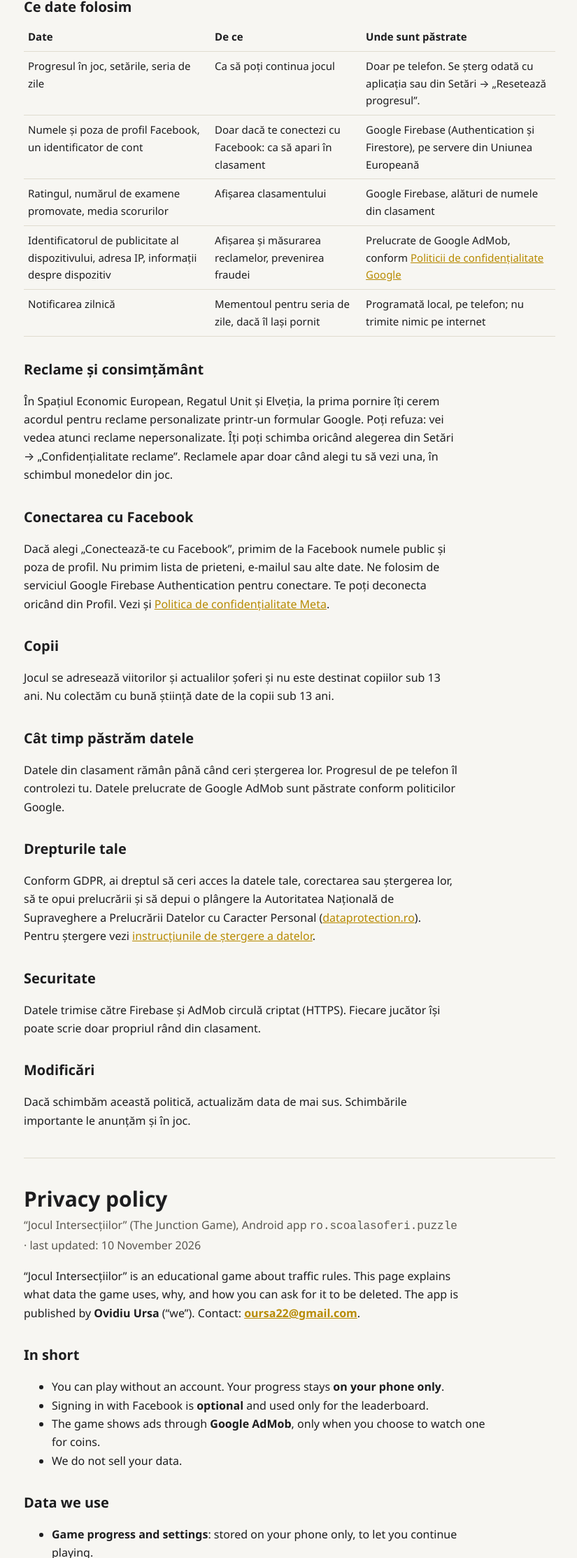
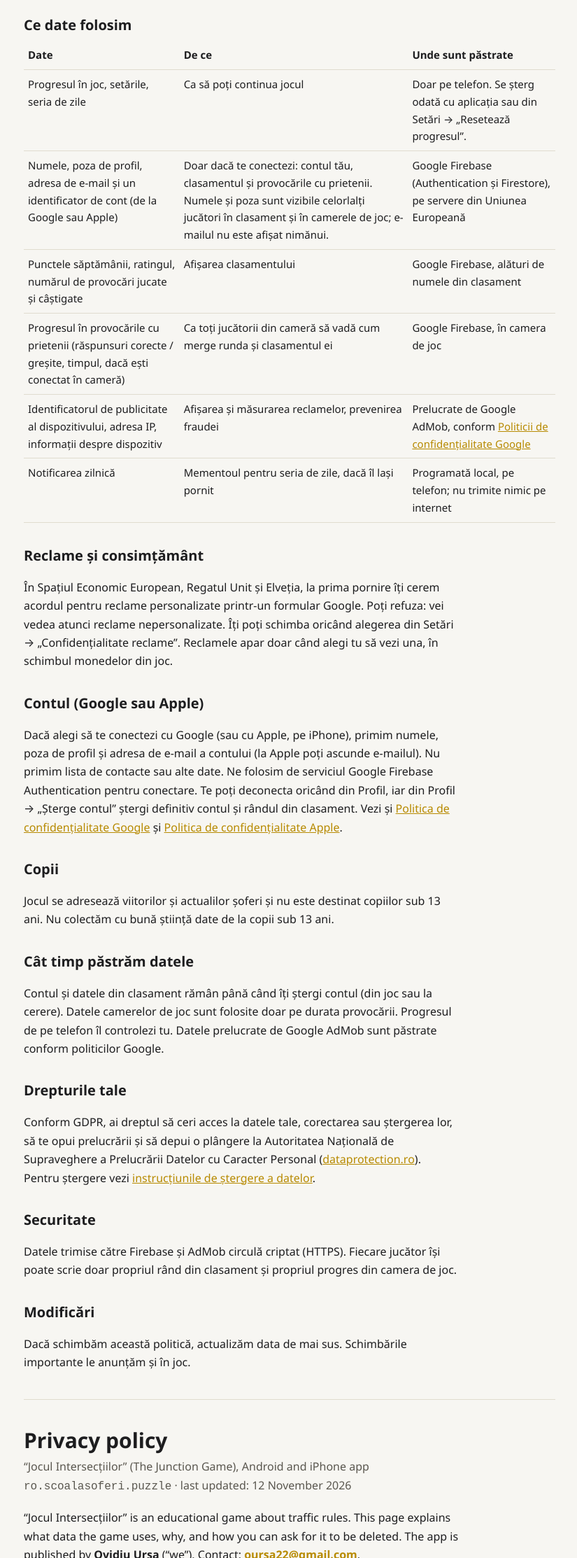
Before and after one commit to UrsaOvidiu/jocul-intersectiilor-politica, a plain HTML site: page index.html in a window 1280 px wide. Shown: the part 574-2800 px from the top of the page at 70% size, without its empty margins (226-1051 px from the left). Drawn offline with Linux system fonts and the light colour scheme.

Commit message:
Politica: cont Google/Apple, clasament și provocări

```diff
--- a/index.html
+++ b/index.html
@@ -27,14 +27,14 @@
 
   <section id="ro" lang="ro">
     <h1>Politica de confidențialitate</h1>
-    <p class="meta">Aplicația „Jocul Intersecțiilor” (Android, <code>ro.scoalasoferi.puzzle</code>) · ultima actualizare: 10 noiembrie 2026</p>
+    <p class="meta">Aplicația „Jocul Intersecțiilor” (Android și iPhone, <code>ro.scoalasoferi.puzzle</code>) · ultima actualizare: 12 noiembrie 2026</p>
 
     <p>„Jocul Intersecțiilor” este un joc educativ despre regulile de circulație. Această pagină explică ce date folosește jocul, de ce și cum poți cere ștergerea lor. Aplicația este publicată de <b>Ovidiu Ursa</b> („noi”). Pentru orice întrebare ne poți scrie la <b><a href="mailto:oursa22@gmail.com">oursa22@gmail.com</a></b>.</p>
 
     <h2>Pe scurt</h2>
     <ul>
       <li>Poți juca fără cont. Progresul (niveluri, stele, monede, statistici) rămâne <b>doar pe telefonul tău</b>.</li>
-      <li>Conectarea cu Facebook este <b>opțională</b> și servește doar pentru clasament.</li>
+      <li>Contul (conectarea cu Google sau Apple) este <b>opțional</b> și servește pentru clasament și pentru provocările cu prietenii. Îl poți șterge oricând din joc.</li>
       <li>Jocul afișează reclame prin <b>Google AdMob</b>, doar când alegi să vezi o reclamă pentru monede.</li>
       <li>Nu vindem datele nimănui.</li>
     </ul>
@@ -43,8 +43,9 @@
     <div class="wide"><table>
       <tr><th>Date</th><th>De ce</th><th>Unde sunt păstrate</th></tr>
       <tr><td>Progresul în joc, setările, seria de zile</td><td>Ca să poți continua jocul</td><td>Doar pe telefon. Se șterg odată cu aplicația sau din Setări → „Resetează progresul”.</td></tr>
-      <tr><td>Numele și poza de profil Facebook, un identificator de cont</td><td>Doar dacă te conectezi cu Facebook: ca să apari în clasament</td><td>Google Firebase (Authentication și Firestore), pe servere din Uniunea Europeană</td></tr>
-      <tr><td>Ratingul, numărul de examene promovate, media scorurilor</td><td>Afișarea clasamentului</td><td>Google Firebase, alături de numele din clasament</td></tr>
+      <tr><td>Numele, poza de profil, adresa de e-mail și un identificator de cont (de la Google sau Apple)</td><td>Doar dacă te conectezi: contul tău, clasamentul și provocările cu prietenii. Numele și poza sunt vizibile celorlalți jucători în clasament și în camerele de joc; e-mailul nu este afișat nimănui.</td><td>Google Firebase (Authentication și Firestore), pe servere din Uniunea Europeană</td></tr>
+      <tr><td>Punctele săptămânii, ratingul, numărul de provocări jucate și câștigate</td><td>Afișarea clasamentului</td><td>Google Firebase, alături de numele din clasament</td></tr>
+      <tr><td>Progresul în provocările cu prietenii (răspunsuri corecte / greșite, timpul, dacă ești conectat în cameră)</td><td>Ca toți jucătorii din cameră să vadă cum merge runda și clasamentul ei</td><td>Google Firebase, în camera de joc</td></tr>
       <tr><td>Identificatorul de publicitate al dispozitivului, adresa IP, informații despre dispozitiv</td><td>Afișarea și măsurarea reclamelor, prevenirea fraudei</td><td>Prelucrate de Google AdMob, conform <a href="https://policies.google.com/privacy" rel="noopener">Politicii de confidențialitate Google</a></td></tr>
       <tr><td>Notificarea zilnică</td><td>Mementoul pentru seria de zile, dacă îl lași pornit</td><td>Programată local, pe telefon; nu trimite nimic pe internet</td></tr>
     </table></div>
@@ -52,20 +53,20 @@
     <h2>Reclame și consimțământ</h2>
     <p>În Spațiul Economic European, Regatul Unit și Elveția, la prima pornire îți cerem acordul pentru reclame personalizate printr-un formular Google. Poți refuza: vei vedea atunci reclame nepersonalizate. Îți poți schimba oricând alegerea din Setări → „Confidențialitate reclame”. Reclamele apar doar când alegi tu să vezi una, în schimbul monedelor din joc.</p>
 
-    <h2>Conectarea cu Facebook</h2>
-    <p>Dacă alegi „Conectează-te cu Facebook”, primim de la Facebook numele public și poza de profil. Nu primim lista de prieteni, e-mailul sau alte date. Ne folosim de serviciul Google Firebase Authentication pentru conectare. Te poți deconecta oricând din Profil. Vezi și <a href="https://www.facebook.com/privacy/policy/" rel="noopener">Politica de confidențialitate Meta</a>.</p>
+    <h2>Contul (Google sau Apple)</h2>
+    <p>Dacă alegi să te conectezi cu Google (sau cu Apple, pe iPhone), primim numele, poza de profil și adresa de e-mail a contului (la Apple poți ascunde e-mailul). Nu primim lista de contacte sau alte date. Ne folosim de serviciul Google Firebase Authentication pentru conectare. Te poți deconecta oricând din Profil, iar din Profil → „Șterge contul” ștergi definitiv contul și rândul din clasament. Vezi și <a href="https://policies.google.com/privacy" rel="noopener">Politica de confidențialitate Google</a> și <a href="https://www.apple.com/legal/privacy/" rel="noopener">Politica de confidențialitate Apple</a>.</p>
 
     <h2>Copii</h2>
     <p>Jocul se adresează viitorilor și actualilor șoferi și nu este destinat copiilor sub 13 ani. Nu colectăm cu bună știință date de la copii sub 13 ani.</p>
 
     <h2>Cât timp păstrăm datele</h2>
-    <p>Datele din clasament rămân până când ceri ștergerea lor. Progresul de pe telefon îl controlezi tu. Datele prelucrate de Google AdMob sunt păstrate conform politicilor Google.</p>
+    <p>Contul și datele din clasament rămân până când îți ștergi contul (din joc sau la cerere). Datele camerelor de joc sunt folosite doar pe durata provocării. Progresul de pe telefon îl controlezi tu. Datele prelucrate de Google AdMob sunt păstrate conform politicilor Google.</p>
 
     <h2>Drepturile tale</h2>
     <p>Conform GDPR, ai dreptul să ceri acces la datele tale, corectarea sau ștergerea lor, să te opui prelucrării și să depui o plângere la Autoritatea Națională de Supraveghere a Prelucrării Datelor cu Caracter Personal (<a href="https://www.dataprotection.ro" rel="noopener">dataprotection.ro</a>). Pentru ștergere vezi <a href="stergere-date.html">instrucțiunile de ștergere a datelor</a>.</p>
 
     <h2>Securitate</h2>
-    <p>Datele trimise către Firebase și AdMob circulă criptat (HTTPS). Fiecare jucător își poate scrie doar propriul rând din clasament.</p>
+    <p>Datele trimise către Firebase și AdMob circulă criptat (HTTPS). Fiecare jucător își poate scrie doar propriul rând din clasament și propriul progres din camera de joc.</p>
 
     <h2>Modificări</h2>
     <p>Dacă schimbăm această politică, actualizăm data de mai sus. Schimbările importante le anunțăm și în joc.</p>
@@ -75,14 +76,14 @@
 
   <section id="en" lang="en">
     <h1>Privacy policy</h1>
-    <p class="meta">“Jocul Intersecțiilor” (The Junction Game), Android app <code>ro.scoalasoferi.puzzle</code> · last updated: 10 November 2026</p>
+    <p class="meta">“Jocul Intersecțiilor” (The Junction Game), Android and iPhone app <code>ro.scoalasoferi.puzzle</code> · last updated: 12 November 2026</p>
 
     <p>“Jocul Intersecțiilor” is an educational game about traffic rules. This page explains what data the game uses, why, and how you can ask for it to be deleted. The app is published by <b>Ovidiu Ursa</b> (“we”). Contact: <b><a href="mailto:oursa22@gmail.com">oursa22@gmail.com</a></b>.</p>
 
     <h2>In short</h2>
     <ul>
       <li>You can play without an account. Your progress stays <b>on your phone only</b>.</li>
-      <li>Signing in with Facebook is <b>optional</b> and used only for the leaderboard.</li>
+      <li>An account (signing in with Google or Apple) is <b>optional</b> and is used for the leaderboard and for challenges with friends. You can delete it any time in the game.</li>
       <li>The game shows ads through <b>Google AdMob</b>, only when you choose to watch one for coins.</li>
       <li>We do not sell your data.</li>
     </ul>
@@ -90,8 +91,9 @@
     <h2>Data we use</h2>
     <ul>
       <li><b>Game progress and settings</b>: stored on your phone only, to let you continue playing.</li>
-      <li><b>Facebook name, profile picture and an account identifier</b>: only if you sign in, to show you on the leaderboard; stored in Google Firebase (EU servers).</li>
-      <li><b>Rating, exams passed, average score</b>: shown on the leaderboard; stored in Google Firebase.</li>
+      <li><b>Name, profile picture, email address and an account identifier</b> (from Google or Apple): only if you sign in, for your account, the leaderboard and challenges with friends. Your name and picture are visible to other players on the leaderboard and in game rooms; your email is never shown. Stored in Google Firebase (Authentication and Firestore, EU servers). Delete your account any time in Profile → “Delete account”.</li>
+      <li><b>Weekly points, rating, challenges played and won</b>: shown on the leaderboard; stored in Google Firebase.</li>
+      <li><b>Challenge progress</b> (correct / wrong answers, time, whether you are connected): shared with the players in the same room during the challenge; stored in Google Firebase.</li>
       <li><b>Advertising ID, IP address, device information</b>: processed by Google AdMob to show and measure ads and prevent fraud, under the <a href="https://policies.google.com/privacy" rel="noopener">Google Privacy Policy</a>.</li>
       <li><b>Daily reminder</b>: a local notification scheduled on your phone; nothing is sent online.</li>
     </ul>
```
